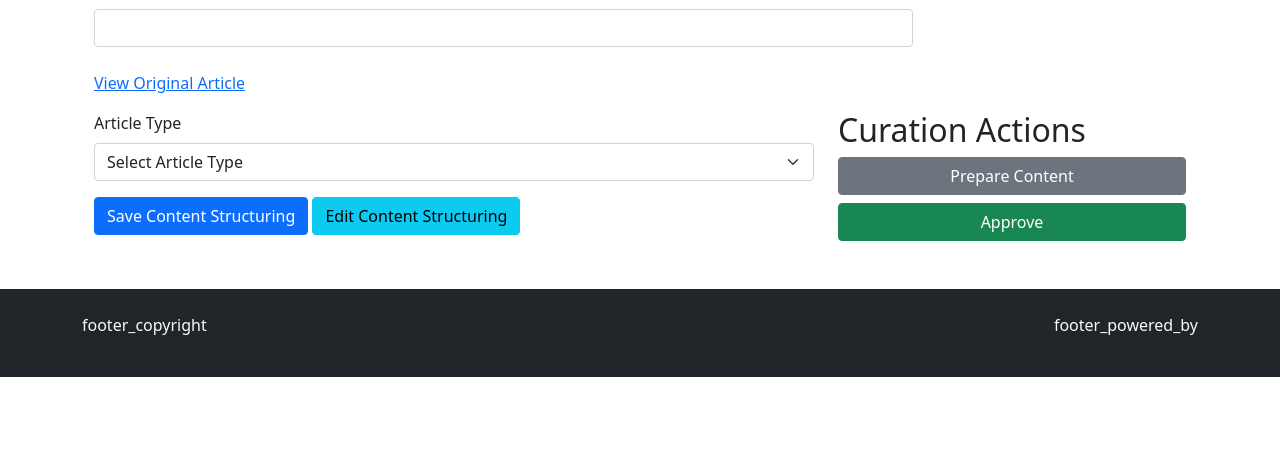
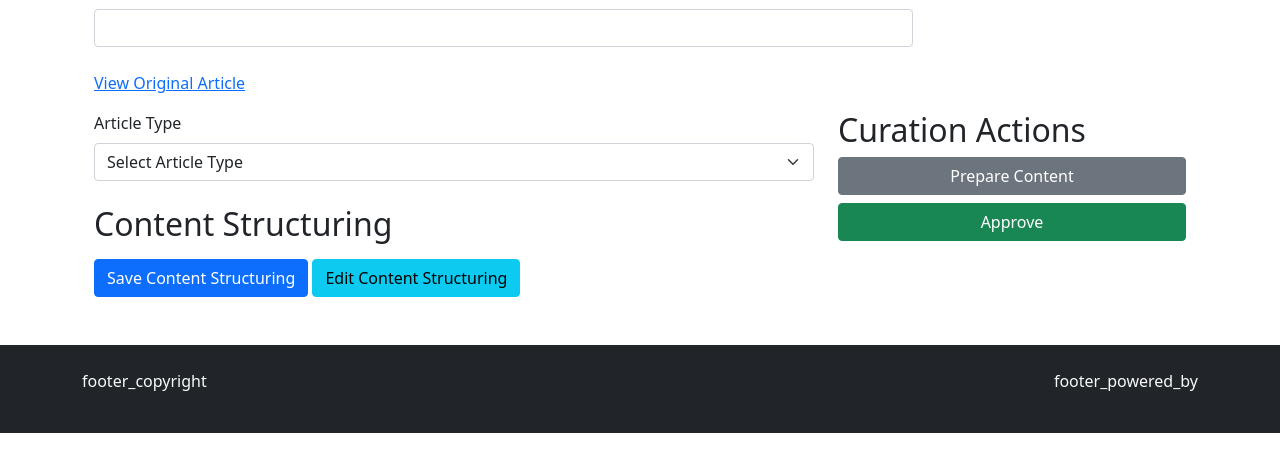
Before and after one commit to lthutara/nextgen-technologies, a Python web app: template app/templates/process.html in a window 1280 px wide. Shown: the part 240-712 px from the top of the page. Run offline with Jinja, Linux system fonts and the light colour scheme; the template is opened without the code that fills it, so the values that code supplies are empty.

Commit message:
fix: Add missing heading for Content Structuring section

```diff
--- a/app/templates/process.html
+++ b/app/templates/process.html
@@ -20,6 +20,7 @@
                 </select>
             </div>
 
+            <h2 class="mt-4 mb-3">{{ _("Content Structuring") }}</h2>
             <div id="content-structuring-sections"></div>
 
             <button class="btn btn-primary" id="save-content-structuring-btn">{{ _("Save Content Structuring") }}</button>
```
